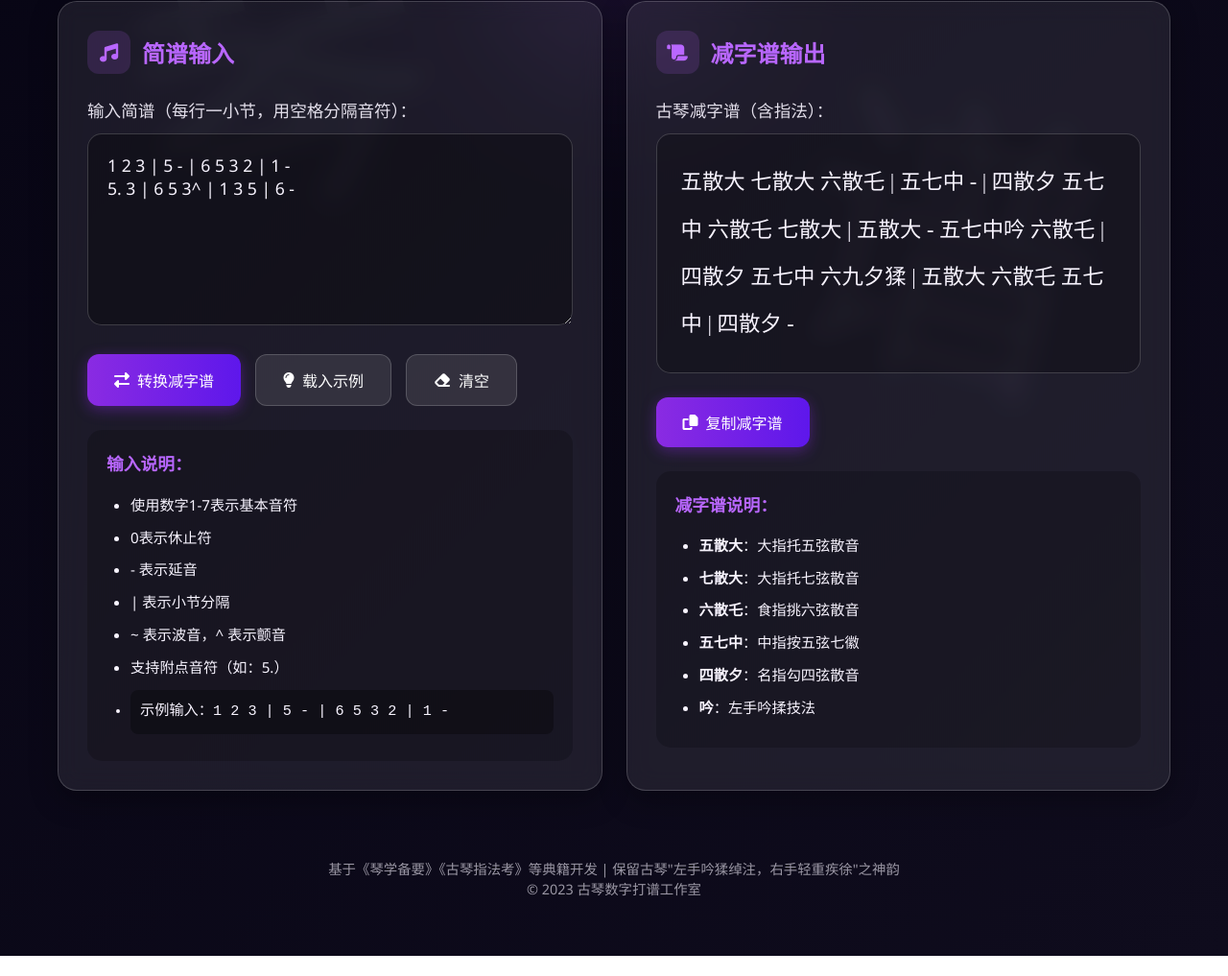
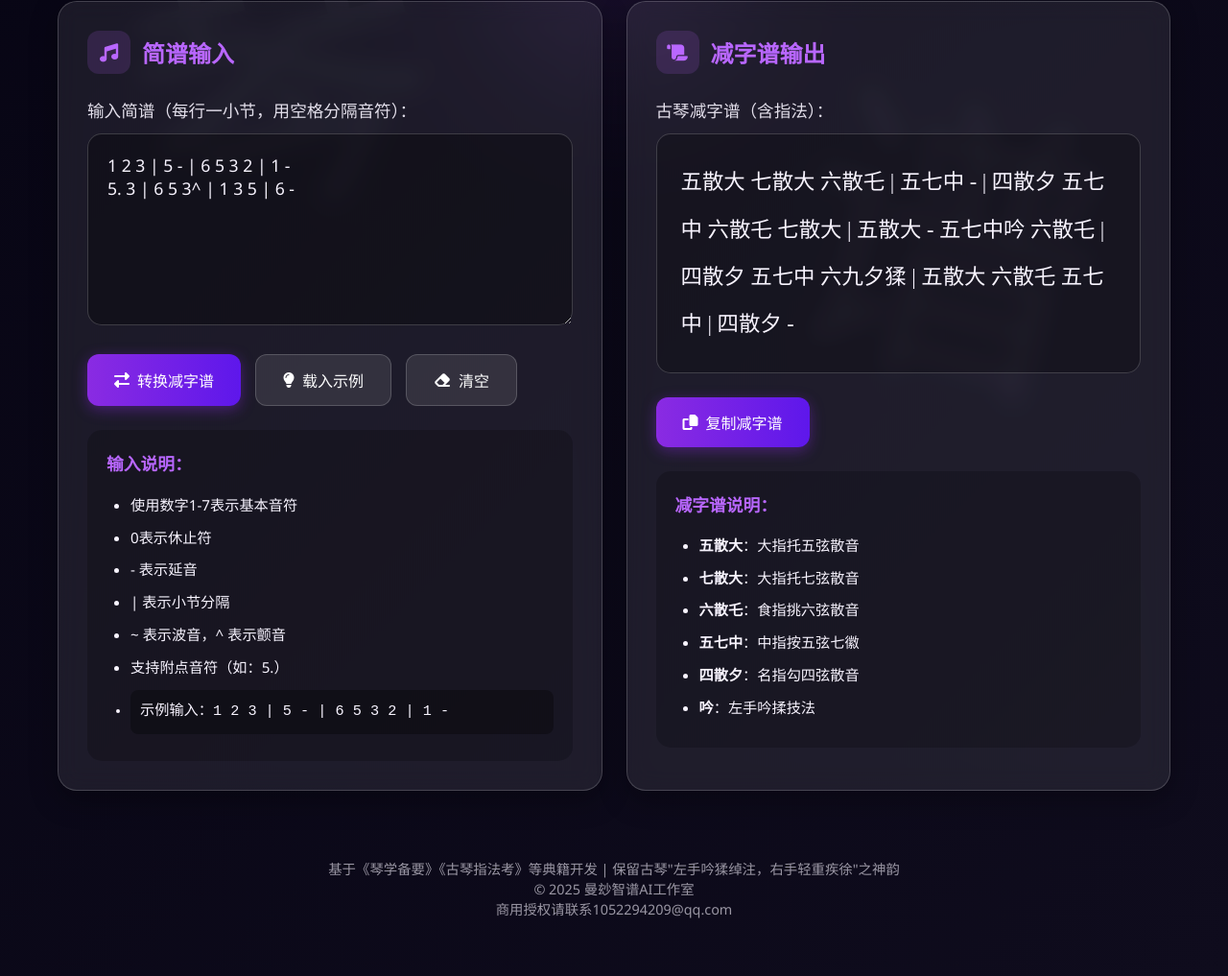
Before and after one commit to lucifinilsu/n2j, a plain HTML site: page index.html in a window 1280 px wide. Shown: the part 255-1272 px from the top of the page at 96% size. Before the commit the page ends 1251 px from the top, so only its background shows below. Drawn offline with Linux system fonts and the light colour scheme.

Commit message:
Update index.html

```diff
--- a/index.html
+++ b/index.html
@@ -353,7 +353,8 @@
 
         <div class="footer">
             <p>基于《琴学备要》《古琴指法考》等典籍开发 | 保留古琴"左手吟猱绰注，右手轻重疾徐"之神韵</p>
-            <p>© 2023 古琴数字打谱工作室</p>
+            <p>© 2025 曼玅智谱AI工作室</p>
+            <p>商用授权请联系1052294209@qq.com</p>
         </div>
     </div>
 
```
